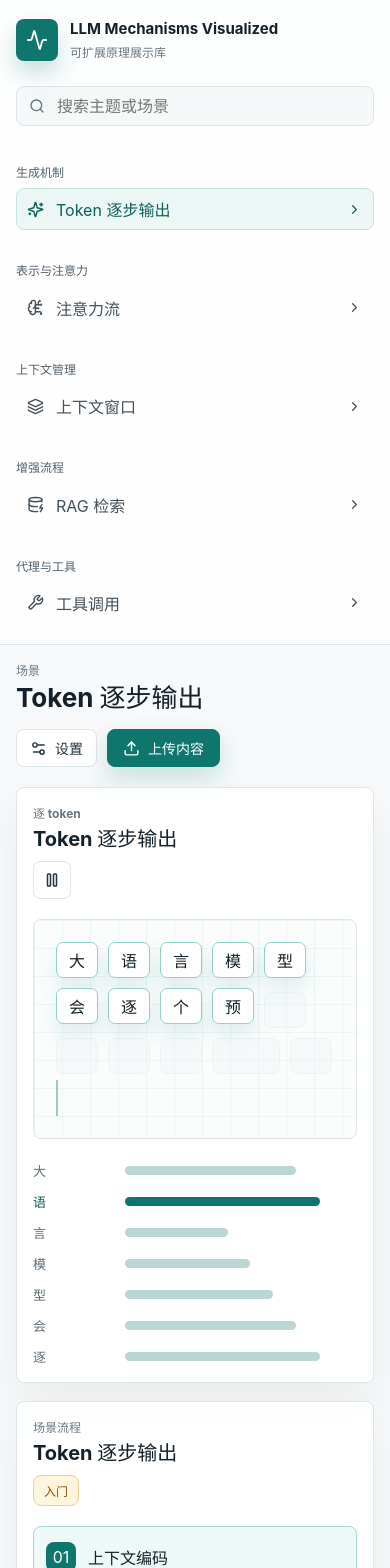
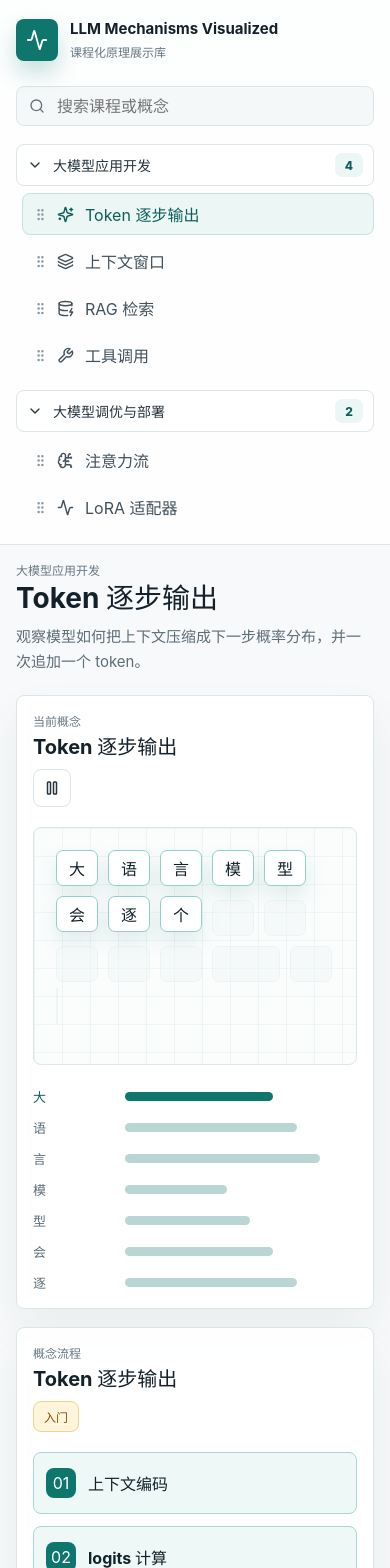
Before and after one commit to Jianfeng777/LLM-Mechanisms-Visualized, a React (Vite) app: page / in a window 390 px wide. Shown: the top 1568 px of the page. Built offline with nearby package versions, Linux system fonts and the light colour scheme.

Commit message:
Add course-based concept navigation

```diff
--- a/src/main.tsx
+++ b/src/main.tsx
@@ -1,42 +1,48 @@
-import React, { useEffect, useMemo, useRef, useState } from "react";
+import React, { useEffect, useMemo, useState } from "react";
 import { createRoot } from "react-dom/client";
 import {
   Activity,
   BrainCircuit,
   Check,
+  ChevronDown,
   ChevronRight,
   DatabaseZap,
-  FileUp,
   Gauge,
+  GripVertical,
   Layers3,
   Pause,
   Play,
-  Plus,
-  Route,
   Search,
-  Settings2,
   Sparkles,
-  Upload,
   Wrench
 } from "lucide-react";
 import "./styles.css";
 
-type MechanismScene = {
+type Difficulty = "入门" | "进阶" | "深入";
+
+type Concept = {
   id: string;
-  theme: string;
+  courseId: string;
   title: string;
   summary: string;
-  difficulty: "入门" | "进阶" | "深入";
+  difficulty: Difficulty;
   tokens: string[];
   stages: string[];
   insights: string[];
   controls: string[];
 };
 
-const builtInScenes: MechanismScene[] = [
-  {
+type Course = {
+  id: string;
+  title: string;
+  summary: string;
+  conceptIds: string[];
+};
+
+const concepts: Record<string, Concept> = {
+  "token-stream": {
     id: "token-stream",
-    theme: "生成机制",
+    courseId: "app-dev",
     title: "Token 逐步输出",
     summary: "观察模型如何把上下文压缩成下一步概率分布，并一次追加一个 token。",
     difficulty: "入门",
@@ -45,9 +51,42 @@ const builtInScenes: MechanismScene[] = [
     insights: ["每一步都只确定一个新 token。", "温度和 top-p 改变候选分布形状。", "长输出是多次局部选择累积的结果。"],
     controls: ["速度", "温度", "top-p"]
   },
-  {
+  "context-window": {
+    id: "context-window",
+    courseId: "app-dev",
+    title: "上下文窗口",
+    summary: "展示 prompt、历史对话和检索片段如何占用上下文预算。",
+    difficulty: "入门",
+    tokens: ["系统", "指令", "用户", "问题", "历史", "消息", "检索", "片段", "回答"],
+    stages: ["输入拼接", "token 计数", "截断策略", "位置编码", "响应生成"],
+    insights: ["上下文窗口是有限预算。", "越靠后的信息通常更容易影响回答。", "压缩和摘要能换取更多有效空间。"],
+    controls: ["预算", "保留策略", "摘要开关"]
+  },
+  "rag-retrieval": {
+    id: "rag-retrieval",
+    courseId: "app-dev",
+    title: "RAG 检索",
+    summary: "把问题转成向量，召回相关片段，再把证据注入模型输入。",
+    difficulty: "进阶",
+    tokens: ["问题", "向量化", "相似度", "召回", "重排", "拼接", "生成"],
+    stages: ["query embedding", "向量检索", "重排序", "上下文注入", "带证据回答"],
+    insights: ["RAG 的质量取决于切分、召回和重排。", "检索结果需要和用户问题共同进入上下文。", "引用链可以提升可审计性。"],
+    controls: ["top-k", "重排", "引用显示"]
+  },
+  "tool-calling": {
+    id: "tool-calling",
+    courseId: "app-dev",
+    title: "工具调用",
+    summary: "观察模型如何决定调用工具、传入参数，并把结果合并回回答。",
+    difficulty: "深入",
+    tokens: ["计划", "选择", "工具", "生成", "参数", "执行", "读取", "结果", "回答"],
+    stages: ["意图识别", "工具选择", "参数生成", "外部执行", "结果归纳"],
+    insights: ["工具调用把语言模型和外部系统连接起来。", "参数结构需要严格校验。", "工具结果应回到模型上下文再综合。"],
+    controls: ["工具白名单", "参数校验", "重试"]
+  },
+  "attention-flow": {
     id: "attention-flow",
-    theme: "表示与注意力",
+    courseId: "tuning-deploy",
     title: "注意力流",
     summary: "把一个 token 对历史片段的关注权重可视化，帮助解释引用和指代关系。",
     difficulty: "进阶",
@@ -56,87 +95,92 @@ const builtInScenes: MechanismScene[] = [
     insights: ["注意力不是完整解释，但能显示信息路由线索。", "不同层和头会捕获不同类型关系。", "因果 mask 阻止模型查看未来 token。"],
     controls: ["层", "头", "权重阈值"]
   },
+  "lora-adapter": {
+    id: "lora-adapter",
+    courseId: "tuning-deploy",
+    title: "LoRA 适配器",
+    summary: "展示低秩矩阵如何以较少参数改变模型行为，适合讲解轻量微调。",
+    difficulty: "进阶",
+    tokens: ["冻", "结", "基", "座", "训", "练", "低", "秩", "适", "配", "器"],
+    stages: ["冻结基座", "插入低秩矩阵", "训练增量参数", "合并或挂载", "部署推理"],
+    insights: ["LoRA 只训练少量增量参数。", "适配器可按任务切换。", "部署时要关注显存、合并策略和版本管理。"],
+    controls: ["rank", "alpha", "dropout"]
+  }
+};
+
+const defaultCourses: Course[] = [
   {
-    id: "context-window",
-    theme: "上下文管理",
-    title: "上下文窗口",
-    summary: "展示 prompt、历史对话和检索片段如何占用上下文预算。",
-    difficulty: "入门",
-    tokens: ["系统", "指令", "用户", "问题", "历史", "消息", "检索", "片段", "回答"],
-    stages: ["输入拼接", "token 计数", "截断策略", "位置编码", "响应生成"],
-    insights: ["上下文窗口是有限预算。", "越靠后的信息通常更容易影响回答。", "压缩和摘要能换取更多有效空间。"],
-    controls: ["预算", "保留策略", "摘要开关"]
+    id: "app-dev",
+    title: "大模型应用开发",
+    summary: "面向应用构建、检索增强、工具调用和交互体验的核心概念。",
+    conceptIds: ["token-stream", "context-window", "rag-retrieval", "tool-calling"]
   },
   {
-    id: "rag-retrieval",
-    theme: "增强流程",
-    title: "RAG 检索",
-    summary: "把问题转成向量，召回相关片段，再把证据注入模型输入。",
-    difficulty: "进阶",
-    tokens: ["问题", "向量化", "相似度", "召回", "重排", "拼接", "生成"],
-    stages: ["query embedding", "向量检索", "重排序", "上下文注入", "带证据回答"],
-    insights: ["RAG 的质量取决于切分、召回和重排。", "检索结果需要和用户问题共同进入上下文。", "引用链可以提升可审计性。"],
-    controls: ["top-k", "重排", "引用显示"]
-  },
-  {
-    id: "tool-calling",
-    theme: "代理与工具",
-    title: "工具调用",
-    summary: "观察模型如何决定调用工具、传入参数，并把结果合并回回答。",
-    difficulty: "深入",
-    tokens: ["计划", "选择", "工具", "生成", "参数", "执行", "读取", "结果", "回答"],
-    stages: ["意图识别", "工具选择", "参数生成", "外部执行", "结果归纳"],
-    insights: ["工具调用把语言模型和外部系统连接起来。", "参数结构需要严格校验。", "工具结果应回到模型上下文再综合。"],
-    controls: ["工具白名单", "参数校验", "重试"]
+    id: "tuning-deploy",
+    title: "大模型调优与部署",
+    summary: "面向模型理解、微调、压缩、推理服务和上线运维的核心概念。",
+    conceptIds: ["attention-flow", "lora-adapter"]
   }
 ];
 
-const iconByScene: Record<string, React.ElementType> = {
+const iconByConcept: Record<string, React.ElementType> = {
   "token-stream": Sparkles,
   "attention-flow": BrainCircuit,
   "context-window": Layers3,
   "rag-retrieval": DatabaseZap,
-  "tool-calling": Wrench
+  "tool-calling": Wrench,
+  "lora-adapter": Activity
 };
 
-function normalizeUploadedScene(input: Partial<MechanismScene>, index: number): MechanismScene {
-  return {
-    id: input.id || `custom-${Date.now()}-${index}`,
-    theme: input.theme || "自定义上传",
-    title: input.title || `上传场景 ${index + 1}`,
-    summary: input.summary || "从上传内容生成的原理展示场景。",
-    difficulty: input.difficulty || "入门",
-    tokens: Array.isArray(input.tokens) && input.tokens.length > 0 ? input.tokens.map(String) : ["自", "定", "义", "内", "容"],
-    stages: Array.isArray(input.stages) && input.stages.length > 0 ? input.stages.map(String) : ["导入", "解析", "展示"],
-    insights: Array.isArray(input.insights) && input.insights.length > 0 ? input.insights.map(String) : ["可以继续补充关键解释点。"],
-    controls: Array.isArray(input.controls) && input.controls.length > 0 ? input.controls.map(String) : ["播放"]
-  };
+function loadCourseOrder() {
+  const saved = localStorage.getItem("llm-course-order");
+  if (!saved) return defaultCourses;
+
+  try {
+    const parsed = JSON.parse(saved) as Record<string, string[]>;
+    return defaultCourses.map((course) => {
+      const validIds = (parsed[course.id] || []).filter((id) => course.conceptIds.includes(id));
+      const missingIds = course.conceptIds.filter((id) => !validIds.includes(id));
+      return { ...course, conceptIds: [...validIds, ...missingIds] };
+    });
+  } catch {
+    return defaultCourses;
+  }
 }
 
 function App() {
-  const [customScenes, setCustomScenes] = useState<MechanismScene[]>(() => {
-    const saved = localStorage.getItem("llm-mechanism-scenes");
-    return saved ? JSON.parse(saved) : [];
-  });
-  const scenes = useMemo(() => [...builtInScenes, ...customScenes], [customScenes]);
-  const [selectedId, setSelectedId] = useState(scenes[0].id);
+  const [courses, setCourses] = useState<Course[]>(loadCourseOrder);
+  const [expandedCourseIds, setExpandedCourseIds] = useState<string[]>(defaultCourses.map((course) => course.id));
+  const [selectedId, setSelectedId] = useState(defaultCourses[0].conceptIds[0]);
+  const [draggedId, setDraggedId] = useState<string | null>(null);
   const [isPlaying, setIsPlaying] = useState(true);
   const [cursor, setCursor] = useState(0);
   const [query, setQuery] = useState("");
-  const [uploadOpen, setUploadOpen] = useState(false);
-  const [draft, setDraft] = useState(exampleJson);
-  const fileInputRef = useRef<HTMLInputElement>(null);
 
-  const selected = scenes.find((scene) => scene.id === selectedId) || scenes[0];
-  const filteredScenes = scenes.filter((scene) => {
-    const text = `${scene.theme} ${scene.title} ${scene.summary}`;
-    return text.toLowerCase().includes(query.trim().toLowerCase());
-  });
-  const themes = Array.from(new Set(filteredScenes.map((scene) => scene.theme)));
+  const selected = concepts[selectedId] || concepts[defaultCourses[0].conceptIds[0]];
+  const selectedCourse = courses.find((course) => course.id === selected.courseId) || courses[0];
+
+  const filteredCourses = useMemo(() => {
+    const normalizedQuery = query.trim().toLowerCase();
+    if (!normalizedQuery) return courses;
+    return courses
+      .map((course) => ({
+        ...course,
+        conceptIds: course.conceptIds.filter((id) => {
+          const concept = concepts[id];
+          return `${course.title} ${concept.title} ${concept.summary}`.toLowerCase().includes(normalizedQuery);
+        })
+      }))
+      .filter((course) => course.conceptIds.length > 0);
+  }, [courses, query]);
 
   useEffect(() => {
-    localStorage.setItem("llm-mechanism-scenes", JSON.stringify(customScenes));
-  }, [customScenes]);
+    const payload = courses.reduce<Record<string, string[]>>((acc, course) => {
+      acc[course.id] = course.conceptIds;
+      return acc;
+    }, {});
+    localStorage.setItem("llm-course-order", JSON.stringify(payload));
+  }, [courses]);
 
   useEffect(() => {
     setCursor(0);
@@ -151,88 +195,100 @@ function App() {
     return () => window.clearInterval(timer);
   }, [isPlaying, selected.tokens.length]);
 
-  const importScenes = (raw: string) => {
-    const parsed = JSON.parse(raw);
-    const items = Array.isArray(parsed) ? parsed : [parsed];
-    const nextScenes = items.map((item, index) => normalizeUploadedScene(item, index));
-    setCustomScenes((current) => [...nextScenes, ...current]);
-    setSelectedId(nextScenes[0].id);
-    setUploadOpen(false);
+  const toggleCourse = (courseId: string) => {
+    setExpandedCourseIds((current) =>
+      current.includes(courseId) ? current.filter((id) => id !== courseId) : [...current, courseId]
+    );
   };
 
-  const handleFile = async (file: File) => {
-    const text = await file.text();
-    setDraft(text);
-    importScenes(text);
+  const moveConcept = (courseId: string, targetId: string) => {
+    if (!draggedId || draggedId === targetId) return;
+    setCourses((currentCourses) =>
+      currentCourses.map((course) => {
+        if (course.id !== courseId || !course.conceptIds.includes(draggedId)) return course;
+
+        const nextIds = course.conceptIds.filter((id) => id !== draggedId);
+        const targetIndex = nextIds.indexOf(targetId);
+        nextIds.splice(targetIndex, 0, draggedId);
+        return { ...course, conceptIds: nextIds };
+      })
+    );
   };
 
   return (
     <main className="app-shell">
-      <aside className="sidebar" aria-label="主题导航">
+      <aside className="sidebar" aria-label="课程导航">
         <div className="brand">
           <div className="brand-mark">
             <Activity size={22} />
           </div>
           <div>
             <strong>LLM Mechanisms Visualized</strong>
-            <span>可扩展原理展示库</span>
+            <span>课程化原理展示库</span>
           </div>
         </div>
 
         <label className="search-box">
           <Search size={16} />
-          <input value={query} onChange={(event) => setQuery(event.target.value)} placeholder="搜索主题或场景" />
+          <input value={query} onChange={(event) => setQuery(event.target.value)} placeholder="搜索课程或概念" />
         </label>
 
-        <nav className="theme-list">
-          {themes.map((theme) => (
-            <section key={theme}>
-              <h2>{theme}</h2>
-              {filteredScenes
-                .filter((scene) => scene.theme === theme)
-                .map((scene) => {
-                  const Icon = iconByScene[scene.id] || Route;
+        <nav className="course-list">
+          {filteredCourses.map((course) => {
+            const isExpanded = expandedCourseIds.includes(course.id) || query.trim().length > 0;
+            return (
+              <section className="course-group" key={course.id}>
+                <button className="course-toggle" onClick={() => toggleCourse(course.id)}>
+                  {isExpanded ? <ChevronDown size={16} /> : <ChevronRight size={16} />}
+                  <span>{course.title}</span>
+                  <small>{course.conceptIds.length}</small>
+                </button>
+
+                {isExpanded && (
+                  <div className="concept-list">
+                    {course.conceptIds.map((conceptId) => {
+                      const concept = concepts[conceptId];
+                      const Icon = iconByConcept[concept.id] || Sparkles;
                       return (
                         <button
-                      key={scene.id}
-                      className={`scene-link ${scene.id === selected.id ? "active" : ""}`}
-                      onClick={() => setSelectedId(scene.id)}
+                          className={`concept-link ${concept.id === selected.id ? "active" : ""}`}
+                          draggable
+                          key={concept.id}
+                          onClick={() => setSelectedId(concept.id)}
+                          onDragStart={() => setDraggedId(concept.id)}
+                          onDragEnd={() => setDraggedId(null)}
+                          onDragOver={(event) => event.preventDefault()}
+                          onDrop={() => moveConcept(course.id, concept.id)}
                         >
+                          <GripVertical className="drag-handle" size={15} />
                           <Icon size={17} />
-                      <span>{scene.title}</span>
-                      <ChevronRight size={15} />
+                          <span>{concept.title}</span>
                         </button>
                       );
                     })}
+                  </div>
+                )}
               </section>
-          ))}
+            );
+          })}
         </nav>
       </aside>
 
       <section className="workspace">
         <header className="topbar">
           <div>
-            <span className="caption">场景</span>
+            <span className="caption">{selectedCourse.title}</span>
             <h1>{selected.title}</h1>
-          </div>
-          <div className="topbar-actions">
-            <button className="ghost-button">
-              <Settings2 size={17} />
-              设置
-            </button>
-            <button className="primary-button" onClick={() => setUploadOpen(true)}>
-              <Upload size={17} />
-              上传内容
-            </button>
+            <p>{selected.summary}</p>
           </div>
         </header>
 
-        <div className="stage-grid">
-          <section className="demo-panel" aria-label="Token 逐步输出演示">
+        <div className="concept-grid">
+          <section className="demo-panel" aria-label={`${selected.title} 演示`}>
             <div className="panel-head">
               <div>
-                <span className="caption">逐 token</span>
-                <h2>Token 逐步输出</h2>
+                <span className="caption">当前概念</span>
+                <h2>{selected.title}</h2>
               </div>
               <button className="icon-button" onClick={() => setIsPlaying((value) => !value)} aria-label={isPlaying ? "暂停" : "播放"}>
                 {isPlaying ? <Pause size={18} /> : <Play size={18} />}
@@ -258,10 +314,10 @@ function App() {
             </div>
           </section>
 
-          <section className="flow-panel" aria-label="机制流程">
+          <section className="flow-panel" aria-label={`${selected.title} 流程`}>
             <div className="panel-head">
               <div>
-                <span className="caption">场景流程</span>
+                <span className="caption">概念流程</span>
                 <h2>{selected.title}</h2>
               </div>
               <span className="difficulty">{selected.difficulty}</span>
@@ -276,32 +332,10 @@ function App() {
               ))}
             </div>
           </section>
-
-          <section className="library-panel" aria-label="场景库">
-            <div className="panel-head">
-              <div>
-                <span className="caption">可拓展内容</span>
-                <h2>主题与场景</h2>
-              </div>
-              <button className="text-button" onClick={() => setUploadOpen(true)}>
-                <Plus size={16} />
-                新增
-              </button>
-            </div>
-            <div className="scene-rail">
-              {scenes.map((scene) => (
-                <button key={scene.id} className={scene.id === selected.id ? "scene-card active" : "scene-card"} onClick={() => setSelectedId(scene.id)}>
-                  <span>{scene.theme}</span>
-                  <strong>{scene.title}</strong>
-                  <small>{scene.summary}</small>
-                </button>
-              ))}
-            </div>
-          </section>
         </div>
       </section>
 
-      <aside className="inspector" aria-label="场景详情">
+      <aside className="inspector" aria-label="概念详情">
         <div className="inspector-head">
           <span className="caption">详情</span>
           <h2>{selected.title}</h2>
@@ -338,55 +372,9 @@ function App() {
           ))}
         </section>
       </aside>
-
-      {uploadOpen && (
-        <div className="modal-backdrop" role="dialog" aria-modal="true" aria-label="上传内容">
-          <section className="upload-modal">
-            <div className="panel-head">
-              <div>
-                <span className="caption">导入 JSON</span>
-                <h2>上传内容</h2>
-              </div>
-              <button className="ghost-button" onClick={() => setUploadOpen(false)}>
-                关闭
-              </button>
-            </div>
-            <textarea value={draft} onChange={(event) => setDraft(event.target.value)} />
-            <div className="upload-actions">
-              <input
-                ref={fileInputRef}
-                type="file"
-                accept="application/json,.json"
-                onChange={(event) => {
-                  const file = event.target.files?.[0];
-                  if (file) void handleFile(file);
-                }}
-              />
-              <button className="ghost-button" onClick={() => fileInputRef.current?.click()}>
-                <FileUp size={17} />
-                选择文件
-              </button>
-              <button className="primary-button" onClick={() => importScenes(draft)}>
-                导入场景
-              </button>
-            </div>
-          </section>
-        </div>
-      )}
     </main>
   );
 }
-
-const exampleJson = `{
-  "theme": "自定义上传",
-  "title": "提示词路由",
-  "summary": "展示系统如何根据用户意图选择不同处理路径。",
-  "difficulty": "进阶",
-  "tokens": ["识别", "意图", "匹配", "路由", "执行", "汇总"],
-  "stages": ["分类", "选择路线", "调用模块", "生成结果"],
-  "insights": ["适合展示多代理或工作流编排。", "可把每个阶段连接到真实案例。"],
-  "controls": ["阈值", "路线权重"]
-}`;
 
 createRoot(document.getElementById("root")!).render(
   <React.StrictMode>
--- a/src/styles.css
+++ b/src/styles.css
@@ -19,8 +19,7 @@ body {
 }
 
 button,
-input,
-textarea {
+input {
   font: inherit;
 }
 
@@ -30,7 +29,7 @@ button {
 
 .app-shell {
   display: grid;
-  grid-template-columns: 296px minmax(0, 1fr) 330px;
+  grid-template-columns: 318px minmax(0, 1fr) 330px;
   min-height: 100vh;
   background:
     linear-gradient(180deg, rgba(28, 140, 132, 0.08), rgba(28, 140, 132, 0) 260px),
@@ -76,9 +75,7 @@ button {
 }
 
 .brand span,
-.caption,
-.scene-card span,
-.scene-card small {
+.caption {
   color: #687782;
 }
 
@@ -110,21 +107,61 @@ button {
   outline: 0;
 }
 
-.theme-list h2 {
-  margin: 22px 0 8px;
-  color: #52616b;
-  font-size: 12px;
-  font-weight: 700;
+.course-list {
+  display: grid;
+  gap: 14px;
 }
 
-.scene-link {
+.course-group {
   display: grid;
-  grid-template-columns: 20px 1fr 16px;
+  gap: 7px;
+}
+
+.course-toggle {
+  display: grid;
+  grid-template-columns: 18px 1fr 28px;
   align-items: center;
-  gap: 9px;
+  gap: 8px;
+  width: 100%;
+  min-height: 40px;
+  padding: 8px 10px;
+  color: #26343d;
+  text-align: left;
+  background: #ffffff;
+  border: 1px solid #dce5e8;
+  border-radius: 8px;
+}
+
+.course-toggle span {
+  font-size: 14px;
+  font-weight: 800;
+}
+
+.course-toggle small {
+  display: grid;
+  place-items: center;
+  min-width: 24px;
+  height: 24px;
+  color: #0f5f59;
+  background: #ebf6f5;
+  border-radius: 7px;
+  font-size: 12px;
+  font-weight: 800;
+}
+
+.concept-list {
+  display: grid;
+  gap: 5px;
+  padding-left: 6px;
+}
+
+.concept-link {
+  display: grid;
+  grid-template-columns: 16px 20px 1fr;
+  align-items: center;
+  gap: 8px;
   width: 100%;
   min-height: 42px;
-  margin: 4px 0;
   padding: 8px 10px;
   color: #43515a;
   text-align: left;
@@ -133,11 +170,19 @@ button {
   border-radius: 8px;
 }
 
-.scene-link.active,
-.scene-link:hover {
+.concept-link.active,
+.concept-link:hover {
   color: #0f5f59;
   background: #ebf6f5;
   border-color: #c5e3df;
+}
+
+.concept-link:active {
+  cursor: grabbing;
+}
+
+.drag-handle {
+  color: #8a98a1;
 }
 
 .workspace {
@@ -146,11 +191,15 @@ button {
 }
 
 .topbar {
-  display: flex;
-  justify-content: space-between;
-  align-items: flex-start;
-  gap: 18px;
   margin-bottom: 20px;
+}
+
+.topbar p {
+  max-width: 760px;
+  margin-top: 12px;
+  color: #5e6d76;
+  font-size: 15px;
+  line-height: 1.65;
 }
 
 .caption {
@@ -168,7 +217,7 @@ p {
 }
 
 h1 {
-  font-size: clamp(26px, 3vw, 42px);
+  font-size: clamp(28px, 3.3vw, 46px);
   line-height: 1.05;
 }
 
@@ -182,71 +231,34 @@ h3 {
   line-height: 1.25;
 }
 
-.topbar-actions,
-.upload-actions,
 .panel-head {
   display: flex;
+  justify-content: space-between;
   align-items: center;
   gap: 10px;
+  margin-bottom: 20px;
 }
 
-.topbar-actions {
-  flex-wrap: wrap;
-  justify-content: flex-end;
-}
-
-.primary-button,
-.ghost-button,
-.text-button,
 .icon-button {
   display: inline-flex;
   align-items: center;
   justify-content: center;
-  gap: 8px;
+  width: 38px;
   min-height: 38px;
-  border-radius: 8px;
-  font-size: 14px;
-  font-weight: 700;
-}
-
-.primary-button {
-  padding: 0 15px;
-  color: #ffffff;
-  background: #0f766e;
-  border: 1px solid #0f766e;
-  box-shadow: 0 10px 24px rgba(15, 118, 110, 0.2);
-}
-
-.ghost-button,
-.text-button,
-.icon-button {
   color: #26343d;
   background: #ffffff;
   border: 1px solid #dce5e8;
+  border-radius: 8px;
 }
 
-.ghost-button,
-.text-button {
-  padding: 0 13px;
-}
-
-.icon-button {
-  width: 38px;
-}
-
-.stage-grid {
+.concept-grid {
   display: grid;
   grid-template-columns: minmax(0, 1.15fr) minmax(280px, 0.85fr);
-  grid-template-areas:
-    "demo flow"
-    "library library";
   gap: 18px;
 }
 
 .demo-panel,
-.flow-panel,
-.library-panel,
-.upload-modal {
+.flow-panel {
   background: rgba(255, 255, 255, 0.95);
   border: 1px solid #dce5e8;
   border-radius: 8px;
@@ -254,24 +266,12 @@ h3 {
 }
 
 .demo-panel {
-  grid-area: demo;
-  min-height: 470px;
+  min-height: 600px;
   padding: 22px;
 }
 
 .flow-panel {
-  grid-area: flow;
   padding: 22px;
-}
-
-.library-panel {
-  grid-area: library;
-  padding: 20px;
-}
-
-.panel-head {
-  justify-content: space-between;
-  margin-bottom: 20px;
 }
 
 .token-stream {
@@ -279,7 +279,7 @@ h3 {
   flex-wrap: wrap;
   align-content: flex-start;
   gap: 10px;
-  min-height: 164px;
+  min-height: 238px;
   padding: 22px;
   background:
     linear-gradient(90deg, rgba(15, 118, 110, 0.06) 1px, transparent 1px),
@@ -399,40 +399,6 @@ h3 {
   background: #0f766e;
 }
 
-.scene-rail {
-  display: grid;
-  grid-template-columns: repeat(5, minmax(210px, 1fr));
-  gap: 12px;
-  overflow-x: auto;
-  padding-bottom: 4px;
-}
-
-.scene-card {
-  display: grid;
-  gap: 8px;
-  min-height: 136px;
-  padding: 15px;
-  text-align: left;
-  background: #ffffff;
-  border: 1px solid #dce5e8;
-  border-radius: 8px;
-}
-
-.scene-card.active {
-  border-color: #0f766e;
-  box-shadow: inset 0 0 0 1px #0f766e;
-}
-
-.scene-card span {
-  font-size: 12px;
-  font-weight: 800;
-}
-
-.scene-card small {
-  font-size: 13px;
-  line-height: 1.55;
-}
-
 .inspector {
   border-width: 0 0 0 1px;
   padding: 24px 20px;
@@ -512,40 +478,6 @@ h3 {
   accent-color: #0f766e;
 }
 
-.modal-backdrop {
-  position: fixed;
-  inset: 0;
-  display: grid;
-  place-items: center;
-  padding: 20px;
-  background: rgba(21, 33, 42, 0.32);
-}
-
-.upload-modal {
-  width: min(720px, 100%);
-  padding: 22px;
-}
-
-.upload-modal textarea {
-  width: 100%;
-  min-height: 300px;
-  padding: 14px;
-  color: #15212a;
-  background: #f8fbfb;
-  border: 1px solid #dce5e8;
-  border-radius: 8px;
-  resize: vertical;
-}
-
-.upload-actions {
-  justify-content: flex-end;
-  margin-top: 14px;
-}
-
-.upload-actions input {
-  display: none;
-}
-
 @keyframes blink {
   50% {
     opacity: 0;
@@ -565,7 +497,7 @@ h3 {
 
 @media (max-width: 1180px) {
   .app-shell {
-    grid-template-columns: 248px minmax(0, 1fr);
+    grid-template-columns: 280px minmax(0, 1fr);
   }
 
   .inspector {
@@ -582,26 +514,12 @@ h3 {
     border-width: 0 0 1px 0;
   }
 
-  .theme-list {
-    display: grid;
-    grid-template-columns: repeat(auto-fit, minmax(210px, 1fr));
-    gap: 8px 14px;
+  .course-list {
+    grid-template-columns: repeat(auto-fit, minmax(260px, 1fr));
   }
 
-  .stage-grid {
+  .concept-grid {
     grid-template-columns: 1fr;
-    grid-template-areas:
-      "demo"
-      "flow"
-      "library";
-  }
-
-  .topbar {
-    flex-direction: column;
-  }
-
-  .topbar-actions {
-    justify-content: flex-start;
   }
 }
 
@@ -612,8 +530,7 @@ h3 {
   }
 
   .demo-panel,
-  .flow-panel,
-  .library-panel {
+  .flow-panel {
     padding: 16px;
   }
 
@@ -621,8 +538,4 @@ h3 {
     align-items: flex-start;
     flex-direction: column;
   }
-
-  .scene-rail {
-    grid-template-columns: 1fr;
-  }
 }
```
Also changed, not shown: 1 other file (tests, documents, lock files or other folders). Lines whose indentation alone changed are shown as unchanged.
